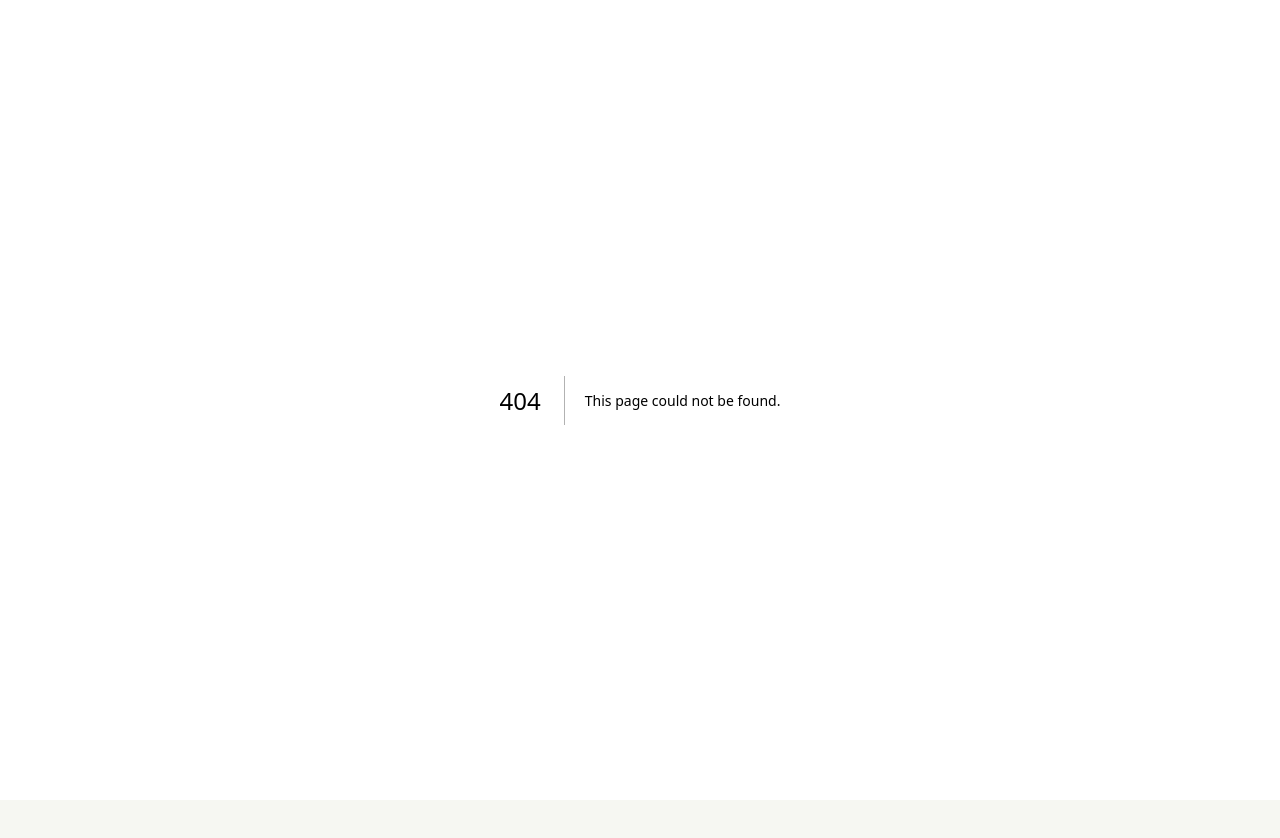
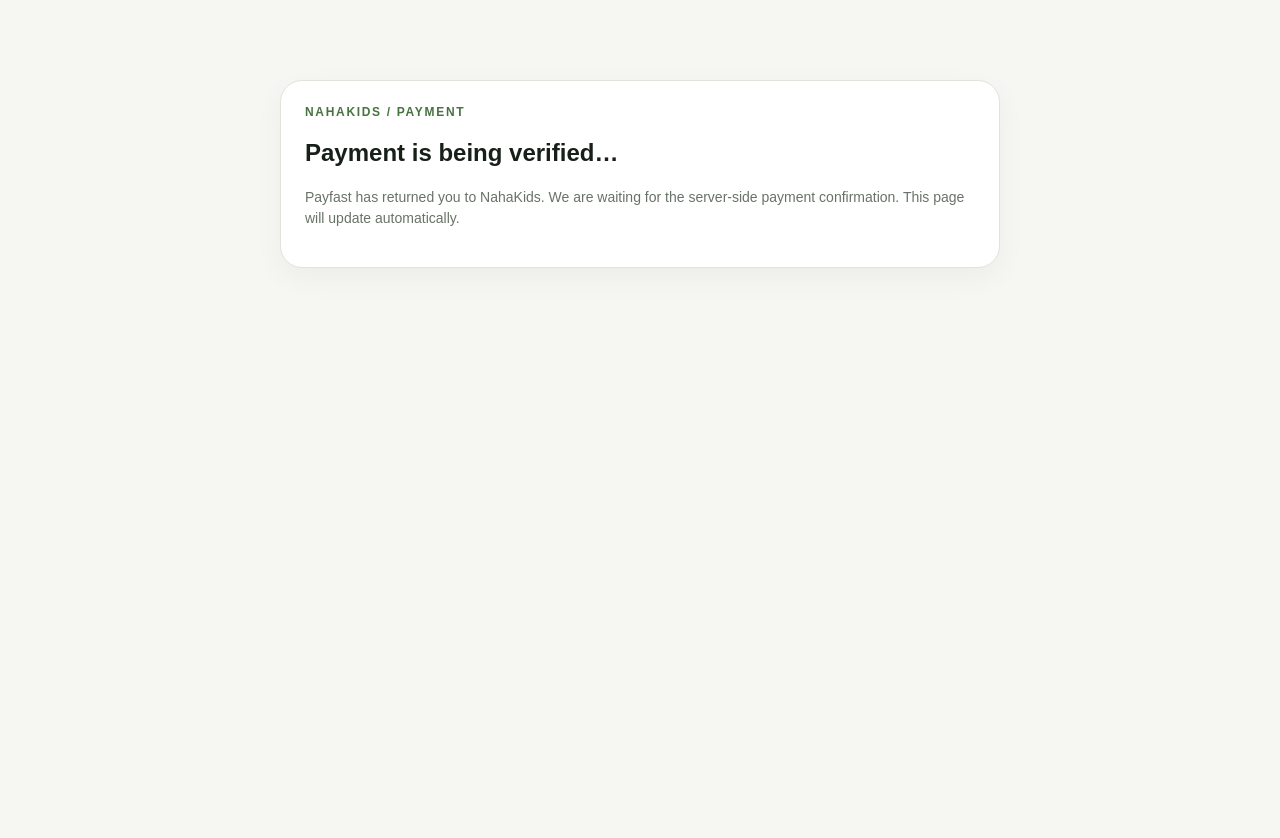
Before and after one commit to Naha1981/game-innocent-souls, a Next.js app: page /g/1 in a window 1280 px wide. Before the commit this address had no page. Shown: the top 838 px of the page. Before the commit the page ends 800 px from the top, so only its background shows below. Built offline with nearby package versions, Linux system fonts and the light colour scheme; no server answers.

Commit message:
feat(games): add permanent paid share page

```diff
--- /dev/null
+++ b/app/g/[jobId]/page.tsx
@@ -0,0 +1,95 @@
+'use client';
+
+import { useEffect, useMemo, useState } from 'react';
+import { getThemeGameplay } from '../../../lib/game-factory/theme-gameplay';
+import { collectiblePosition, isCollectibleHit, nextPlayerPosition } from '../../../lib/game-factory/gameplay';
+import type { RuntimeManifest } from '../../../lib/game-factory/types';
+
+type Game = { jobId: string; childName: string; adventure: 'football' | 'hero' | 'racer' | 'space'; atlas: { mimeType: string; data: string }; manifest: RuntimeManifest; paidAt?: string };
+
+export default function SharedGame({ params }: { params: { jobId: string } }) {
+  const [game, setGame] = useState<Game | null>(null);
+  const [loading, setLoading] = useState(true);
+  const [pending, setPending] = useState(false);
+  const [position, setPosition] = useState(42);
+  const [score, setScore] = useState(0);
+  const [won, setWon] = useState(false);
+  const [frame, setFrame] = useState(0);
+  const [state, setState] = useState<'idle' | 'walk' | 'jump' | 'celebrate'>('idle');
+
+  const spec = useMemo(() => game ? getThemeGameplay(game.adventure) : null, [game]);
+  const rects = game?.manifest.frame_layout?.rows?.[state] ?? [];
+  const rect = rects[frame % Math.max(1, rects.length)];
+  const cellWidth = game?.manifest.frame_layout?.cellWidth ?? 256;
+  const cellHeight = game?.manifest.frame_layout?.cellHeight ?? 256;
+  const sheetWidth = game?.manifest.frame_layout?.sheetWidth ?? 1024;
+  const sheetHeight = game?.manifest.frame_layout?.sheetHeight ?? 1024;
+
+  async function loadGame() {
+    const response = await fetch(`/api/games/${encodeURIComponent(params.jobId)}`, { cache: 'no-store' });
+    if (response.ok) {
+      const result = await response.json();
+      if (result.ok) { setGame(result.game); setLoading(false); setPending(false); return true; }
+    }
+    setLoading(false);
+    return false;
+  }
+
+  useEffect(() => {
+    let alive = true;
+    void (async () => {
+      const loaded = await loadGame();
+      if (loaded || !alive) return;
+      setPending(true);
+      for (let i = 0; i < 20 && alive; i += 1) {
+        await new Promise(resolve => window.setTimeout(resolve, 3000));
+        if (await loadGame()) break;
+      }
+    })();
+    return () => { alive = false; };
+  }, [params.jobId]);
+
+  useEffect(() => {
+    if (!game || !rects.length) return;
+    const durations = game.manifest.animation?.rows?.[state]?.durations_ms ?? [];
+    const duration = durations[frame % Math.max(1, durations.length)] ?? (state === 'idle' ? 250 : 125);
+    const timer = window.setTimeout(() => setFrame(value => (value + 1) % rects.length), Math.max(50, duration));
+    return () => window.clearTimeout(timer);
+  }, [game, state, frame, rects.length]);
+
+  function move(direction: -1 | 1) {
+    if (!game || !spec || won) return;
+    const next = nextPlayerPosition(position, direction);
+    setPosition(next); setState('walk');
+    if (isCollectibleHit(next, score)) {
+      const nextScore = score + 1;
+      setScore(nextScore); setState('idle');
+      if (nextScore >= spec.goalCount && next >= spec.goalPosition) { setWon(true); setState('celebrate'); }
+    } else if (score >= spec.goalCount && next >= spec.goalPosition) { setWon(true); setState('celebrate'); }
+  }
+
+  if (loading) return <main className="shell"><section className="card" style={{ maxWidth: 720, margin: '80px auto' }}><div className="section-kicker">NAHAKIDS / LOADING</div><h1>Opening the game…</h1><p className="muted">Loading the personalised game record.</p></section></main>;
+  if (!game) return <main className="shell"><section className="card" style={{ maxWidth: 720, margin: '80px auto' }}><div className="section-kicker">NAHAKIDS / PAYMENT</div><h1>{pending ? 'Payment is being verified…' : 'Game unavailable'}</h1><p className="muted">{pending ? 'Payfast has returned you to NahaKids. We are waiting for the server-side payment confirmation. This page will update automatically.' : 'This game does not exist, has not been paid for, or is no longer available.'}</p></section></main>;
+
+  const spriteStyle = rect ? { width: cellWidth, height: cellHeight, backgroundImage: `url(data:${game.atlas.mimeType};base64,${game.atlas.data})`, backgroundRepeat: 'no-repeat', backgroundPosition: `-${rect.x}px -${rect.y}px`, backgroundSize: `${sheetWidth}px ${sheetHeight}px` } : undefined;
+  const collectible = collectiblePosition(score);
+
+  return <main className="shell">
+    <header className="top"><div className="brand">NAHALABS / NAHAKIDS</div><div className="badge">SHARED GAME</div></header>
+    <section className="hero"><div className="eyebrow">Personalised game • paid</div><h1>{game.childName}&apos;s {spec?.name ?? 'Adventure'}</h1><p>This is the permanent playable version. The original child photo is not part of this game.</p></section>
+    <section className="card game" style={{ maxWidth: 980, margin: '0 auto 40px' }}>
+      <div className="game-screen playing">
+        <div className="sun"/><div className="hill"/>
+        <div className="game-label">{game.childName} — {spec?.name}</div>
+        {!won && <div className="collectible" style={{ left: `${collectible}%` }}>{spec?.collectible}</div>}
+        <div className="finish-gate" style={{ left: `${spec?.goalPosition ?? 78}%` }} aria-label={spec?.finish}>{spec?.finish}</div>
+        {spriteStyle && <div className="player generated-player" style={{ ...spriteStyle, left: `${position}%` }} aria-label={`${game.childName} game character`} />}
+        <div className="score">{spec?.collectible} {score}/{spec?.goalCount}</div>
+        {won && <div className="win-message"><strong>🎉 {game.childName.toUpperCase()} DID IT!</strong><span>{spec?.objective}</span><button onClick={() => { setPosition(42); setScore(0); setWon(false); setState('idle'); }}>PLAY AGAIN</button></div>}
+      </div>
+      {!won && <div className="controls"><div className="game-title">{score >= (spec?.goalCount ?? 5) ? spec?.actionHint : spec?.objective}</div><div className="control-row"><button onClick={() => move(-1)}>←</button><button onClick={() => move(1)}>→</button><button onClick={() => { setState('jump'); window.setTimeout(() => setState(current => current === 'jump' ? 'idle' : current), 650); }}>JUMP</button><button onClick={() => { setState('celebrate'); window.setTimeout(() => setState(current => current === 'celebrate' ? 'idle' : current), 900); }}>{spec?.actionLabel}</button></div><div className="muted">Move with ← → or tap the controls. Collect every {spec?.collectible}, then reach the finish.</div></div>}
+      <div className="pipeline-card"><div className="pipeline-head"><strong>NAHAKIDS GAME</strong><span>PAYMENT VERIFIED</span></div><div className="pipeline-grid"><span>Character<strong>{game.childName}</strong></span><span>Adventure<strong>{spec?.name}</strong></span><span>Animations<strong>Idle · Walk · Jump · Celebrate</strong></span><span>Privacy<strong>Original photo not stored in game</strong></span></div></div>
+    </section>
+    <footer className="footer">Made by NahaLabs • NahaKids • Share this link with family and friends.</footer>
+  </main>;
+}
```
